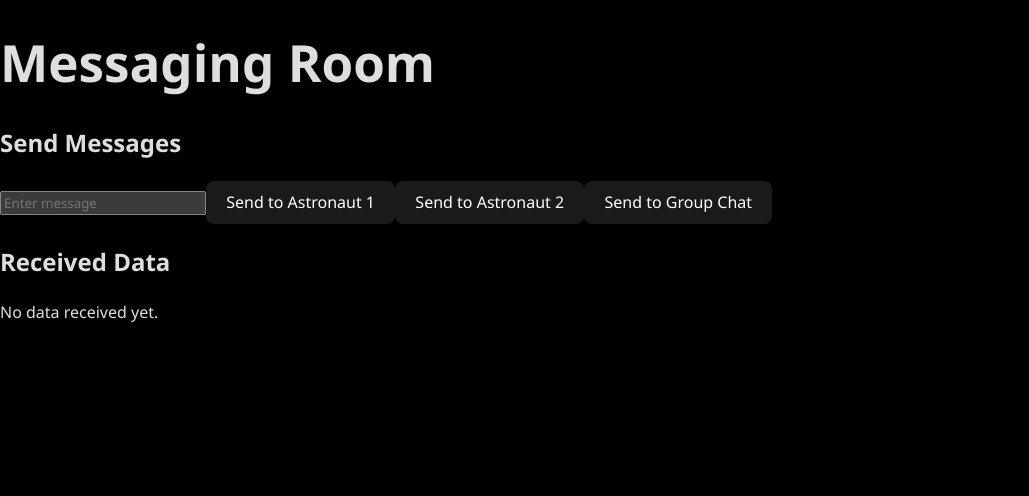
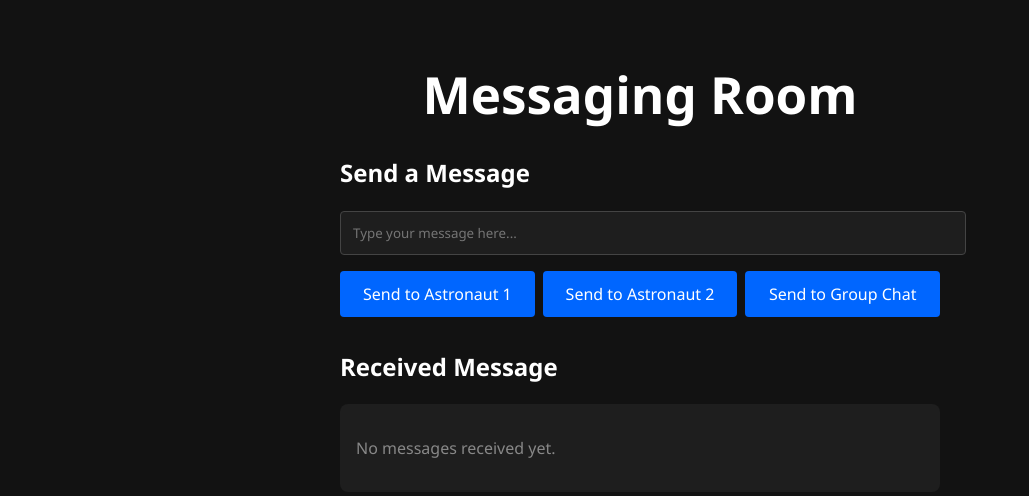
Before and after one commit to CLAWS-UMICH/claws-mcc-2025, a React (Vite) app in the folder frontend/: page /messaging in a window 1280 px wide. Shown: the top 496 px of the page, without its empty margins (0-1029 px from the left). Built offline with nearby package versions, Linux system fonts and the light colour scheme; no server answers.

Commit message:
messaging demo

```diff
--- a/frontend/src/pages/messaging.tsx
+++ b/frontend/src/pages/messaging.tsx
@@ -1,7 +1,7 @@
 import React, { useEffect, useState } from 'react';
 import { io, Socket } from 'socket.io-client';
 
-// Define an interface for the data structure
+// Define the interface for messages
 interface MessagingData {
   room: string;
   use: string;
@@ -15,58 +15,35 @@ interface MessagingData {
 
 const Messaging: React.FC = () => {
   const [socket, setSocket] = useState<Socket | null>(null);
-  const [message, setMessage] = useState<string>('');
+  const [message, setMessage] = useState('');
   const [receivedData, setReceivedData] = useState<MessagingData | null>(null);
-
-  // Message counters for each group
-  const [messageIdA1, setMessageIdA1] = useState<number>(1);
-  const [messageIdA2, setMessageIdA2] = useState<number>(1);
-  const [messageIdGroup, setMessageIdGroup] = useState<number>(1);
+  const [messageIdA1, setMessageIdA1] = useState(1);
+  const [messageIdA2, setMessageIdA2] = useState(1);
+  const [messageIdGroup, setMessageIdGroup] = useState(1);
 
   useEffect(() => {
-    // Connect to the Socket.IO server
     const newSocket = io(document.location.origin + '/');
     setSocket(newSocket);
 
-    // Join the MESSAGING room on connection
     newSocket.on('connect', () => {
       console.log('Connected to server');
       newSocket.emit('join_room', { room: 'MESSAGING' });
     });
 
-    // Listen for messages sent to the MESSAGING room
     newSocket.on('room_data', (data: MessagingData) => {
       console.log(`Message received in room ${data.room}:`, data);
-
-      // Switch on the `from` field to handle messages
-      switch (data.data.from) {
-        case 1:
-          console.log('Message from Astronaut 1:', data.data.message);
-          break;
-        case 2:
-          console.log('Message from Astronaut 2:', data.data.message);
-          break;
-        case 4:
-          console.log('Message from Group Chat:', data.data.message);
-          break;
-        default:
-          console.log('Unknown sender:', data.data.message);
-      }
-
-      setReceivedData(data); // Update state with received data
+      setReceivedData(data);
     });
 
-    // Clean up connection on component unmount
     return () => {
       newSocket.emit('leave_room', { room: 'MESSAGING' });
       newSocket.disconnect();
     };
   }, []);
 
-  // Function to send data to a HoloLens
   const sendToHoloLens = (hololensId: string, from: number) => {
-    if (socket) {
-      // Increment message_id based on the group
+    if (!socket) return;
+
     let messageId = 0;
     if (from === 1) {
       messageId = messageIdA1;
@@ -80,53 +57,92 @@ const Messaging: React.FC = () => {
     }
 
     const dataToSend: MessagingData = {
-        room: "MESSAGING", // Target HoloLens room ID
-        use: "SEND", // Example use case
+      room: 'MESSAGING',
+      use: 'SEND',
       data: {
         message_id: messageId,
-          sent_to: parseInt(hololensId.replace('hololens_', '')), // Extract numeric ID
-          message: message,
-          from: 3
+        sent_to: parseInt(hololensId.replace('hololens_', '')) || 4,
+        message,
+        from: 3,
       },
     };
 
-      socket.emit('send_to_hololens', dataToSend);
-      console.log(`Data sent to ${hololensId} (from ${from}):`, dataToSend);
-    }
+    socket.emit('send_to_hololens', JSON.stringify(dataToSend));
+    console.log(`Sent to ${hololensId}:`, dataToSend);
   };
 
   return (
-    <div>
-      <h1>Messaging Room</h1>
-      <div>
-        <h2>Send Messages</h2>
+    <div style={{ backgroundColor: '#121212', color: 'white', minHeight: '100vh', padding: '2rem', fontFamily: 'sans-serif' }}>
+      <h1 style={{ textAlign: 'center', marginBottom: '2rem' }}>Messaging Room</h1>
+
+      <div style={{ maxWidth: '600px', margin: '0 auto' }}>
+        <h2>Send a Message</h2>
         <input
+          style={{
+            width: '100%',
+            padding: '0.75rem',
+            marginBottom: '1rem',
+            borderRadius: '4px',
+            border: '1px solid #444',
+            backgroundColor: '#1e1e1e',
+            color: 'white',
+          }}
           type="text"
           value={message}
           onChange={(e) => setMessage(e.target.value)}
-          placeholder="Enter message"
+          placeholder="Type your message here..."
         />
-        <button onClick={() => sendToHoloLens('hololens_1', 1)}>Send to Astronaut 1</button>
-        <button onClick={() => sendToHoloLens('hololens_2', 2)}>Send to Astronaut 2</button>
-        <button onClick={() => sendToHoloLens('groupchat', 4)}>Send to Group Chat</button>
+        <div style={{ display: 'flex', gap: '0.5rem', flexWrap: 'wrap' }}>
+          <button
+            style={buttonStyle}
+            onClick={() => sendToHoloLens('hololens_1', 1)}
+          >
+            Send to Astronaut 1
+          </button>
+          <button
+            style={buttonStyle}
+            onClick={() => sendToHoloLens('hololens_2', 2)}
+          >
+            Send to Astronaut 2
+          </button>
+          <button
+            style={buttonStyle}
+            onClick={() => sendToHoloLens('groupchat', 4)}
+          >
+            Send to Group Chat
+          </button>
         </div>
-      <div>
-        <h2>Received Data</h2>
+
+        <h2 style={{ marginTop: '2rem' }}>Received Message</h2>
+        <div style={{ backgroundColor: '#1e1e1e', padding: '1rem', borderRadius: '8px', marginTop: '1rem' }}>
           {receivedData ? (
-          <div>
-            <p>Room: {receivedData.room}</p>
-            <p>Use: {receivedData.use}</p>
-            <p>Message ID: {receivedData.data.message_id}</p>
-            <p>Sent To: {receivedData.data.sent_to}</p>
-            <p>Message: {receivedData.data.message}</p>
-            <p>From: {receivedData.data.from}</p>
+            <>
+              <p><strong>Room:</strong> {receivedData.room}</p>
+              <p><strong>Use:</strong> {receivedData.use}</p>
+              <p><strong>Message ID:</strong> {receivedData.data.message_id}</p>
+              <p><strong>Sent To:</strong> {receivedData.data.sent_to}</p>
+              <p><strong>Message:</strong> {receivedData.data.message}</p>
+              <p><strong>From:</strong> {receivedData.data.from}</p>
+            </>
+          ) : (
+            <p style={{ color: '#888' }}>No messages received yet.</p>
+          )}
         </div>
-        ) : (
-          <p>No data received yet.</p>
-        )}
       </div>
     </div>
   );
 };
 
+const buttonStyle: React.CSSProperties = {
+  backgroundColor: '#0066ff',
+  color: 'white',
+  padding: '0.75rem 1rem',
+  border: 'none',
+  borderRadius: '4px',
+  cursor: 'pointer',
+  flex: '1',
+  minWidth: '150px',
+  transition: 'background-color 0.2s ease',
+};
+
 export default Messaging;
--- a/frontend/vite.config.ts
+++ b/frontend/vite.config.ts
@@ -1,10 +1,5 @@
 import { defineConfig } from 'vite'
 import react from '@vitejs/plugin-react'
-import path from 'path'
-import { fileURLToPath } from 'url'
-
-const __filename = fileURLToPath(import.meta.url)
-const __dirname = path.dirname(__filename)
 
 // https://vitejs.dev/config/
 export default defineConfig({
@@ -24,12 +19,5 @@ export default defineConfig({
         ws: true,
       }
     },
-    fs: {
-      strict: true,
-      allow: [
-        // Your project root directory
-        path.resolve(__dirname),
-      ]
-    },
   },
 })
```
Also changed, not shown: 1 other file (tests, documents, lock files or other folders). Lines whose indentation alone changed are shown as unchanged.
